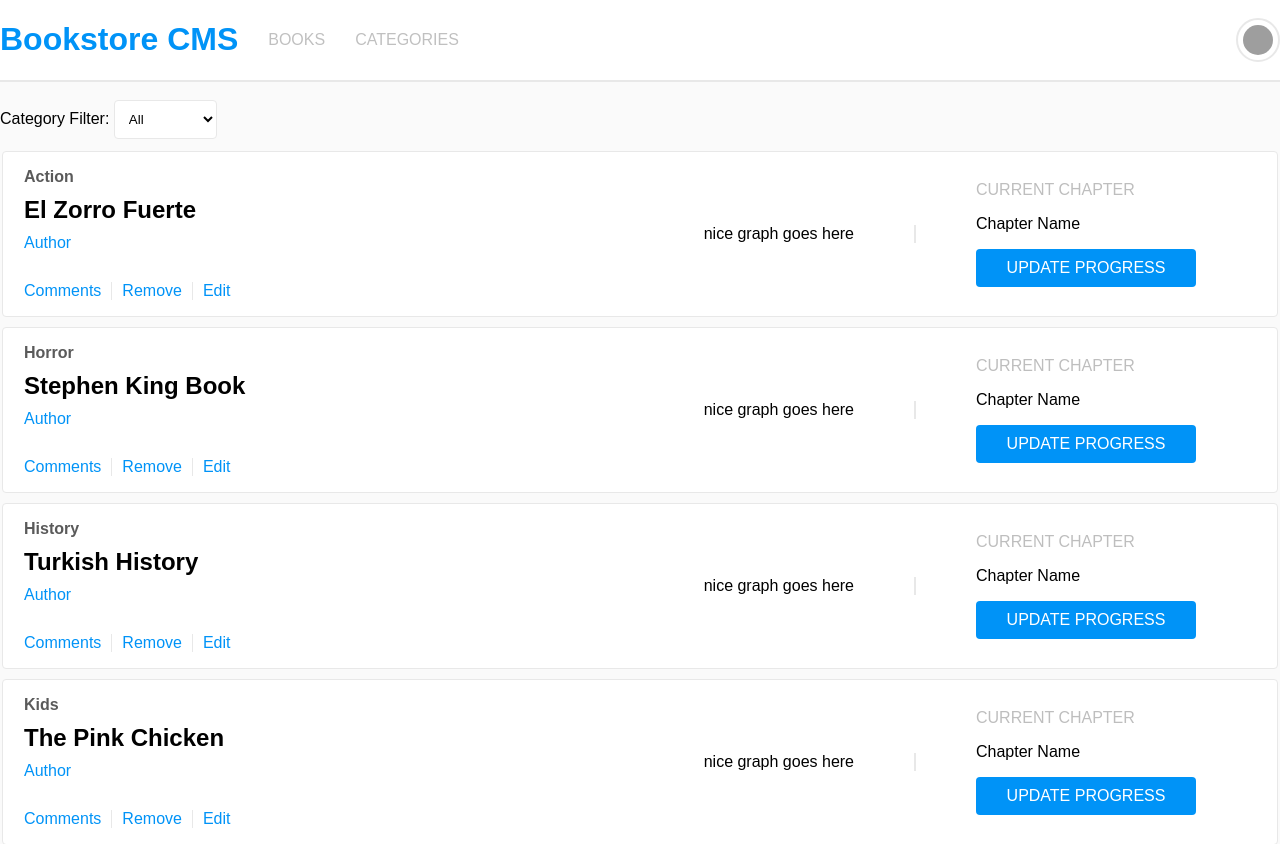
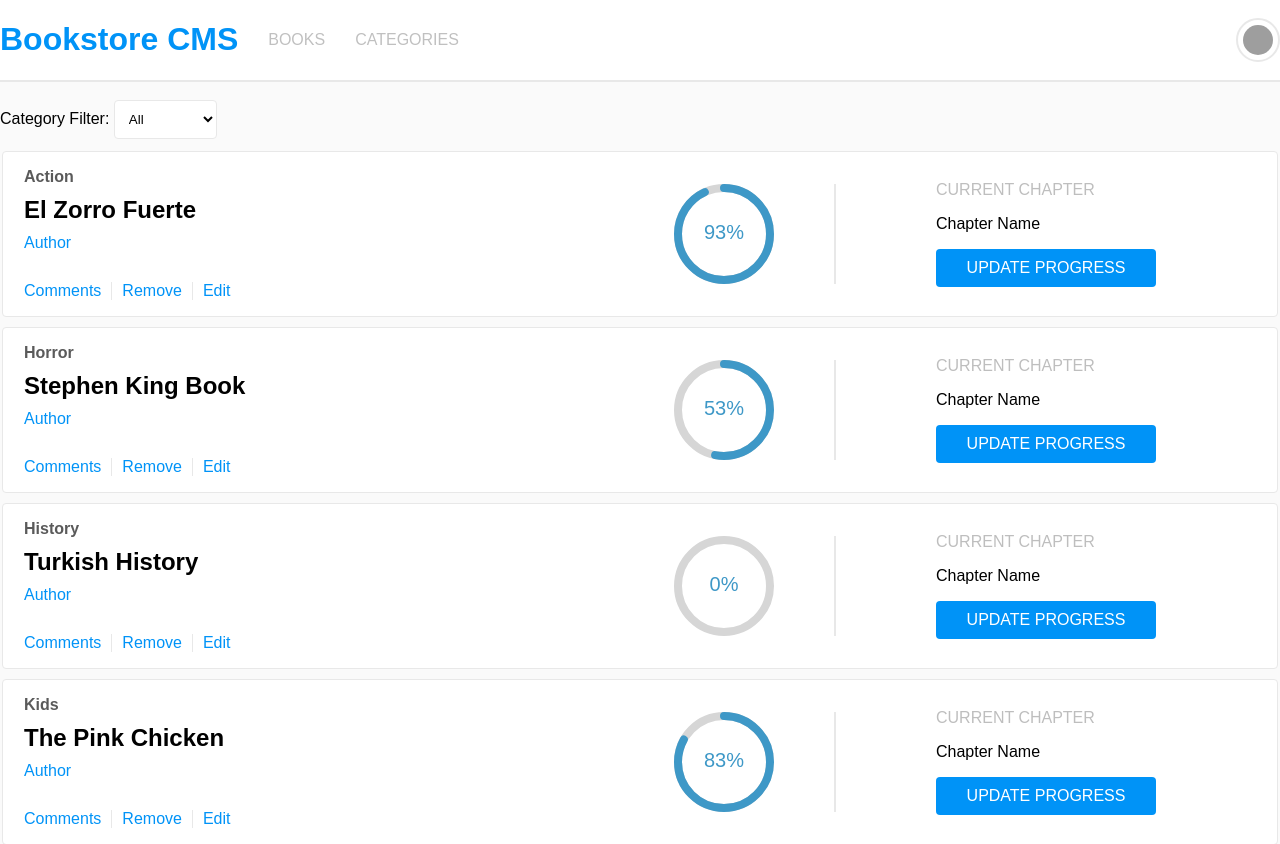
Before and after one commit to htuerker/react-bookstore, a React (Create React App) app: page / in a window 1280 px wide. Shown: the top 844 px of the page. Built offline with nearby package versions, Linux system fonts and the light colour scheme; grey boxes are pictures that could not be loaded.

Commit message:
Finish up milestone-5, add progress bar, a bit identation changes

```diff
--- a/src/components/Book.js
+++ b/src/components/Book.js
@@ -1,26 +1,28 @@
 import React from 'react';
 import PropTypes from 'prop-types';
+import { CircularProgressbar } from 'react-circular-progressbar';
+import 'react-circular-progressbar/dist/styles.css';
 
-const Book = ({ id, title, category, removeBook }) => (
-  <tr className='book'>
-    <td className='left'>
-      <p className='category'>{category}</p>
-      <p className='title'>{title}</p>
-      <p className='author'>Author</p>
+const Book = ({ id, title, category, percentage = 0, removeBook }) => (
+  <tr className="book">
+    <td className="left">
+      <p className="category">{category}</p>
+      <p className="title">{title}</p>
+      <p className="author">Author</p>
       <div>
         <p>Comments</p>
         <p onClick={() => removeBook(id)}>Remove</p>
         <p>Edit</p>
       </div>
     </td>
-    <td className='right'>
+    <td className="right">
       <div>
-        nice graph goes here
+        <CircularProgressbar value={percentage} text={`${percentage}%`} />
       </div>
       <div>
         <p>CURRENT CHAPTER</p>
         <p>Chapter Name</p>
-        <p className='btn'>UPDATE PROGRESS</p>
+        <p className="btn">UPDATE PROGRESS</p>
       </div>
     </td>
   </tr>
@@ -30,6 +32,7 @@ Book.propTypes = {
   id: PropTypes.string.isRequired,
   title: PropTypes.string.isRequired,
   category: PropTypes.string.isRequired,
+  percentage: PropTypes.number.isRequired,
   removeBook: PropTypes.func.isRequired,
 };
 
--- a/src/constants/index.js
+++ b/src/constants/index.js
@@ -17,25 +17,30 @@ export const mockBooks = [
     id: uuid(),
     title: 'El Zorro Fuerte',
     category: 'Action',
+    percentage: parseInt(Math.random() * 100),
   },
   {
     id: uuid(),
     title: 'Stephen King Book',
     category: 'Horror',
+    percentage: parseInt(Math.random() * 100),
   },
   {
     id: uuid(),
     title: 'Turkish History',
     category: 'History',
+    percentage: parseInt(Math.random() * 100),
   },
   {
     id: uuid(),
     title: 'The Pink Chicken',
     category: 'Kids',
+    percentage: parseInt(Math.random() * 100),
   },
   {
     id: uuid(),
     title: 'Napoleon',
     category: 'History',
+    percentage: parseInt(Math.random() * 100),
   },
 ];
--- a/src/containers/BookList.js
+++ b/src/containers/BookList.js
@@ -7,7 +7,7 @@ import { removeBook } from '../actions';
 import { getBooks } from '../reducers/book';
 
 const BookList = ({ books, removeBook }) => (
-  <div className='book-list'>
+  <div className="book-list">
     <CategoryFilter />
     <table>
       <tbody>
@@ -17,6 +17,7 @@ const BookList = ({ books, removeBook }) => (
             id={book.id}
             title={book.title}
             category={book.category}
+            percentage={book.percentage}
             removeBook={removeBook}
           />
         ))}
--- a/src/main.css
+++ b/src/main.css
@@ -126,11 +126,11 @@ body {
 .book .right div:first-child {
   border-right: 2px solid rgb(232, 232, 232);
   padding-right: 60px;
-  margin-right: 60px;
+  width: 100px;
 }
 
 .book .right div:last-child {
-  margin-right: 60px;
+  margin: 0 100px;
 }
 
 /* BOOK FORM */
```
Also changed, not shown: package.json (+4 -3 lines), src/components/Navbar.js (+10 -6 lines), 1 other file (tests, documents, lock files or other folders).
